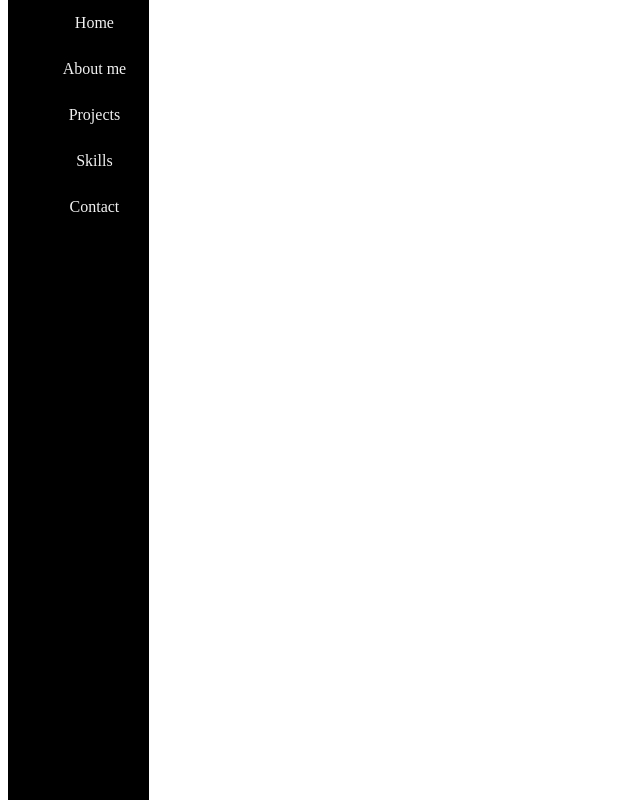
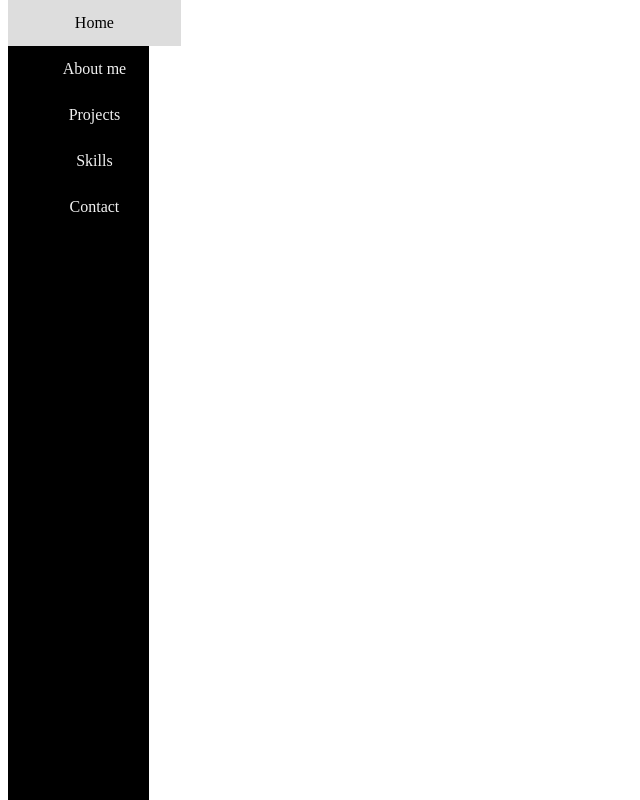
Before and after one commit to angelargd8/portfolio, a Next.js app: page /navigationbar in a window 1280 px wide. Shown: the whole page, without its empty margins (0-640 px from the left). Built offline with nearby package versions, Linux system fonts and the light colour scheme.

Commit message:
chore: show active link in navbar

```diff
--- a/pages/navigationbar.js
+++ b/pages/navigationbar.js
@@ -1,14 +1,76 @@
 "use client";
 
 import styles from "../styles/navigationbar.module.css";
-import React, { useState } from "react";
+import React, { useEffect, useState } from "react";
 import Link from "next/link";
+
+const navItems = [
+  { id: "home", label: "Home" },
+  { id: "aboutme", label: "About me" },
+  { id: "projects", label: "Projects" },
+  { id: "skills", label: "Skills" },
+  { id: "contact", label: "Contact" },
+];
 
 function NavBar() {
   const [isOpen, setIsOpen] = useState(false);
+  const [activeSection, setActiveSection] = useState("home");
 
   const toggleMenu = () => setIsOpen((prev) => !prev);
   const closeMenu = () => setIsOpen(false);
+  const handleNavClick = (sectionId) => {
+    setActiveSection(sectionId);
+    closeMenu();
+  };
+
+  useEffect(() => {
+    const validIds = new Set(navItems.map((item) => item.id));
+
+    const updateFromLocation = () => {
+      const hashId = window.location.hash.replace("#", "");
+      const pathId = window.location.pathname.replace("/", "") || "home";
+
+      if (validIds.has(hashId)) {
+        setActiveSection(hashId);
+        return;
+      }
+
+      if (validIds.has(pathId)) {
+        setActiveSection(pathId);
+      }
+    };
+
+    updateFromLocation();
+    window.addEventListener("hashchange", updateFromLocation);
+
+    const sections = navItems
+      .map((item) => document.getElementById(item.id))
+      .filter(Boolean);
+
+    if (!sections.length) {
+      return () => window.removeEventListener("hashchange", updateFromLocation);
+    }
+
+    const observer = new IntersectionObserver(
+      (entries) => {
+        const visibleEntry = entries
+          .filter((entry) => entry.isIntersecting)
+          .sort((a, b) => b.intersectionRatio - a.intersectionRatio)[0];
+
+        if (visibleEntry?.target.id) {
+          setActiveSection(visibleEntry.target.id);
+        }
+      },
+      { threshold: [0.35, 0.55, 0.75] }
+    );
+
+    sections.forEach((section) => observer.observe(section));
+
+    return () => {
+      window.removeEventListener("hashchange", updateFromLocation);
+      observer.disconnect();
+    };
+  }, []);
 
   return (
     <>
@@ -32,21 +94,16 @@ function NavBar() {
       )}
 
       <div className={`${styles.navbar} ${isOpen ? styles.open : ""}`}>
-        <Link href="/#home" onClick={closeMenu}>
-          Home
-        </Link>
-        <Link href="/#aboutme" onClick={closeMenu}>
-          About me
-        </Link>
-        <Link href="/#projects" onClick={closeMenu}>
-          Projects
-        </Link>
-        <Link href="/#skills" onClick={closeMenu}>
-          Skills
-        </Link>
-        <Link href="/#contact" onClick={closeMenu}>
-          Contact
-        </Link>
+        {navItems.map((item) => (
+          <Link
+            key={item.id}
+            href={`/#${item.id}`}
+            onClick={() => handleNavClick(item.id)}
+            className={activeSection === item.id ? styles.activeLink : ""}
+          >
+            {item.label}
+          </Link>
+        ))}
       </div>
     </>
   );
--- a/styles/navigationbar.module.css
+++ b/styles/navigationbar.module.css
@@ -22,7 +22,8 @@
     width: 100%;
   }
 
-.navbar a:hover {
+.navbar a:hover,
+.navbar a.activeLink {
   background-color: #ddd;
   color: black;
 }
```
